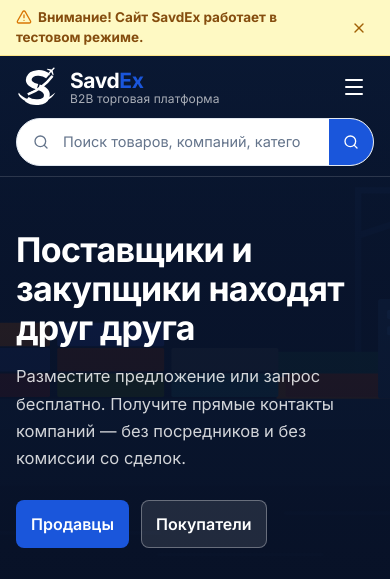
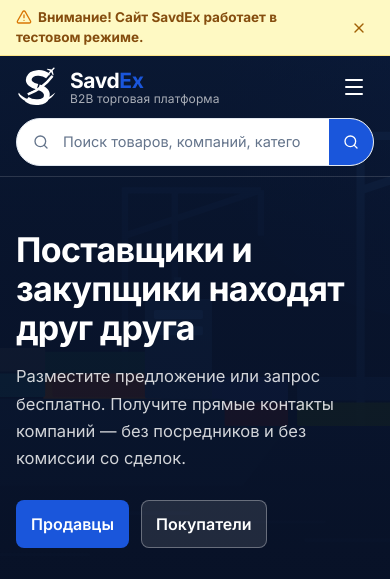
Before and after one commit to xondamirx9/savdex, a Laravel app: page / in a window 390 px wide. Shown: the top 579 px of the page. Run offline with Laravel 12, Linux system fonts and the light colour scheme; data comes from the database, SQL or seed files in the repository; data that the repository does not hold is empty; style sheets or scripts are compiled from the project's sources; parts of the project's set-up code (start-up, migrations or seed data) failed here and were passed over; some libraries are stand-ins or nearby versions.

Commit message:
Shift the hero crop towards the truck on phones
A phone shows a narrow slice of the hero photo, and a centred crop keeps
the middle: sky, sea and cranes. The truck carrying the SavdEx livery
sits right of centre and fell outside the frame.

Below 1024px the photo is anchored at 72% instead. Measured on a 400px
viewport with a ruled test image: the visible slice moves from 31-69% of
the photo width to 44-83%, so the trailer lands in frame. Desktop keeps
its centred crop.

Co-Authored-By: Claude Opus 5 <noreply@anthropic.com>
Claude-Session: https://claude.ai/code/session_01Gxp22K4VJ8gzo3MvxpaMjQ

```diff
--- a/resources/css/savdex-components.css
+++ b/resources/css/savdex-components.css
@@ -1892,6 +1892,11 @@ a.product-title::after{content:'';position:absolute;inset:0;z-index:1}
   .hd .burger{margin-left:auto}
   .subnav{display:none}
   .hero-b2b-inner{padding:44px 0 32px}
+  /* Кадр сдвигается влево: при обрезке по центру узкий экран показывает
+     середину снимка — небо и краны, а грузовик с логотипом остаётся за
+     правым краем. 72 % ставят в центр видимой части именно борт с
+     логотипом. */
+  .hero-b2b,.hero-b2b--underlay{background-position:72% center}
   /* Затемнение поворачивается. На широком экране текст занимает левую
      половину кадра, и горизонтального градиента ему хватает. На
      планшете и телефоне строки идут во всю ширину и ложатся на светлую
```
